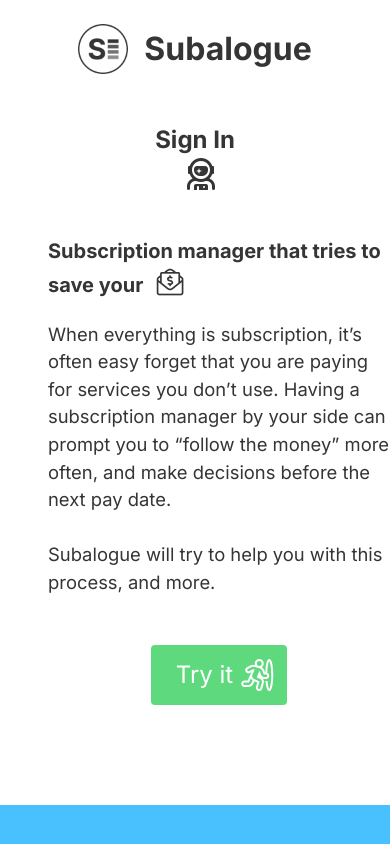
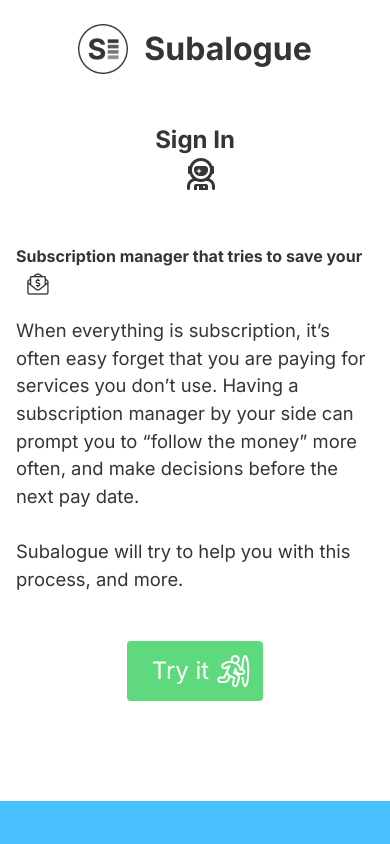
Before and after one commit to rallyos/subalogue-client, a Vue app: page / in a window 390 px wide. Built offline with nearby package versions, Linux system fonts and the light colour scheme; what gridjs-vue would draw is missing.

Commit message:
Add cool images thanks to undraw

```diff
--- a/src/App.vue
+++ b/src/App.vue
@@ -27,7 +27,6 @@
 <style>
 html, body {
   height: 100%;
-  background-color: #F5F5F5;
   overflow: scroll;
 }
 #app {
--- a/src/Landing.vue
+++ b/src/Landing.vue
@@ -1,5 +1,5 @@
 <template>
-  <div class="landing">
+  <div id="app" class="landing">
     <nav class="level">
       <div class="level-left">
         <div class="level-item">
@@ -13,11 +13,11 @@
         </a>
       </div>
     </nav>
-    <div class="columns larger-p">
+    <div class="columns intro larger-p">
       <div class="column">
-        <div class="hero mt-4 pl-6">
+        <div class="hero mt-5 pl-6">
           <div class="hero-head">
-            <h2 class="is-size-5">Subscription manager that tries to save your <b-icon class="pl-3" size="is-medium" pack="fal" icon="envelope-open-dollar"></b-icon></h2>
+            <h2 class="intro-title">Subscription manager that tries to save your <b-icon class="pl-3" size="is-medium" pack="fal" icon="envelope-open-dollar"></b-icon></h2>
           </div>
           <div class="hero-body pt-1 pb-6 px-0">
             <p class="main-text is-size-6-tablet">
@@ -74,7 +74,7 @@
         You can export your data in any format you want and use it as you wish.</p>
       </div>
     </div>
-    <footer class="footerlike pt-4">
+    <footer class="footerlike pt-0">
       <p class="footer-text has-text-centered pb-2">
         Developed by <a href="https://shiftingphotons.dev" class="has-blue-text has-text-weight-bold" target="_blank" rel="noopener noreferrer">shiftingphotons.dev</a></br>
         👋 Come say Hi <a href="https://twitter.com/shiftingphotons" class="has-blue-text has-text-weight-medium" target="_blank" rel="noopener noreferrer">@shiftingphotons</a>
@@ -123,6 +123,16 @@
   float: left;
   cursor: default;
 }
+.intro {
+  background-image: url('~@/assets/undraw_remotely_2j6y.svg');
+  background-size: 32%;
+  background-repeat: no-repeat;
+  background-position-x: 80%;
+  background-position-y: -10%;
+}
+.intro-title {
+  font-size: 1.25em;
+}
 .subalogue-logo {
   float: left;
 }
@@ -141,7 +151,7 @@
   color: #fff;
 }
 .larger-p {
-  padding-bottom: 4em;
+  padding-bottom: 6.5em;
 }
 .x-large {
   font-size: 3.25em;
@@ -165,9 +175,33 @@
 .footer-text {
   font-size: 0.8em;
 }
+@media screen and (min-width: 1440px) {
+  body, html {
+    background-color: #fff
+  }
+  .landing {
+    max-width: 1440px;
+    margin: 0 auto;
+  }
+}
+@media screen and (max-width: 1350px) {
+  .larger-p {
+    padding-bottom: 3em;
+  }
+}
 @media screen and (max-width: 1160px) {
   .gradient-bg {
     background: linear-gradient(-50deg, #49c1ff 68%, white 32%);
+  }
+  .larger-p {
+    padding-bottom: 4em;
+  }
+  .intro {
+    background-size: 40%;
+    background-position-x: 90%;
+  }
+  .intro-title {
+    font-size: 1em;
   }
 }
 
@@ -186,6 +220,18 @@
   }
   .gradient-bg {
     background: #49c1ff;
+  }
+  .intro-title {
+    font-size: 1em;
+  }
+  .intro {
+    background-image: none;
+  }
+  .pl-6 {
+    padding-left: 1em !important;
+  }
+  .hero {
+    padding-right: 1em;
   }
   #gh {
     color: white;
--- a/src/components/Content.vue
+++ b/src/components/Content.vue
@@ -37,6 +37,7 @@
         </div>
       <div class="hero-head">
       </div>
+      <div v-if="!subscriptions.length" class="empty-state-bg"></div>
       <div class="hero-body pt-0 px-0" v-if="subscriptions.length">
         <grid :cols="cols" :rows="rows" :styles="tableStyle"></grid>
       </div>
@@ -143,6 +144,15 @@
 .content-top {
   background-color: #F5F5F5;
 }
+.empty-state-bg {
+	width: 100%;
+	height: 100%;
+  background-image: url('~@/assets/undraw_starry_window_ppm0.svg');
+	background-repeat: no-repeat;
+	background-position-x: center;
+	background-position-y: center;
+	background-size: 50%;
+}
 .grid-container {
   font-size: 0.95rem;
   background-color: #FFF;
--- a/src/components/Sidebar.vue
+++ b/src/components/Sidebar.vue
@@ -11,7 +11,7 @@
             <SubModal :sub="sub" action="create" @close="props.close"/>
         </template>
     </b-modal>
-    <img alt="Subalogue logo" class="pt-4 pb-5" id="logo" src="../assets/logo.png" width="40" height="40">
+    <img alt="Subalogue logo" class="pt-4 pb-5" id="logo" src="@/assets/logo.png" width="40" height="40">
     <b-button id="add-button"
               class="mb-4"
               icon-size="is-medium"
```
Also changed, not shown: src/assets/undraw_remotely_2j6y.svg (added), src/assets/undraw_starry_window_ppm0.svg (added).
